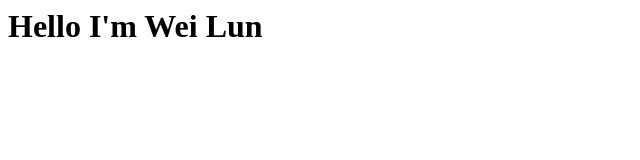
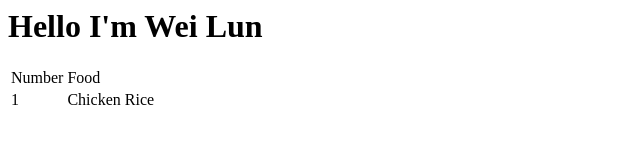
Before and after one commit to weilunteo/weilunteo.github.io, a plain HTML site: page index.html in a window 1280 px wide. Shown: the whole page, without its empty margins (0-640 px from the left). Drawn offline with Linux system fonts and the light colour scheme.

Commit message:
Update index.html

```diff
--- a/index.html
+++ b/index.html
@@ -1 +1,12 @@
 <h1> Hello I'm Wei Lun </h1>
+
+<table>
+  <tr>
+    <td>Number</td>
+    <td>Food</td>
+  </tr>
+  <tr>
+    <td>1</td>
+    <td>Chicken Rice</td>
+  </tr>
+</table>
```
